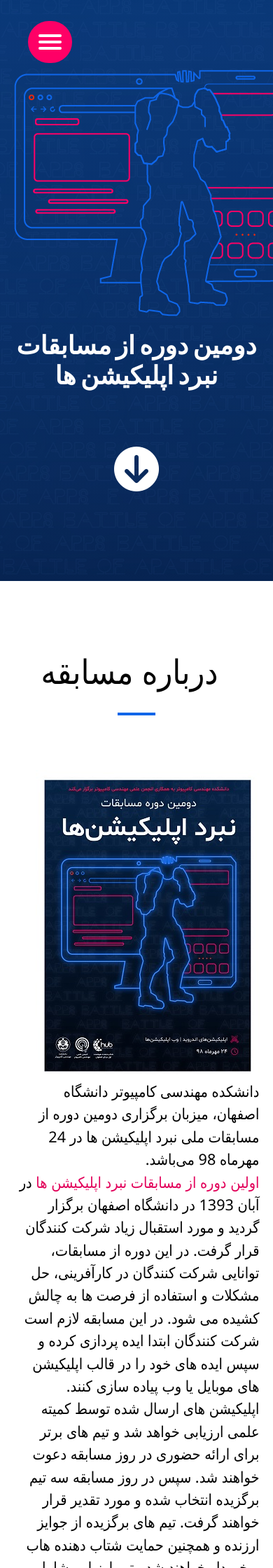
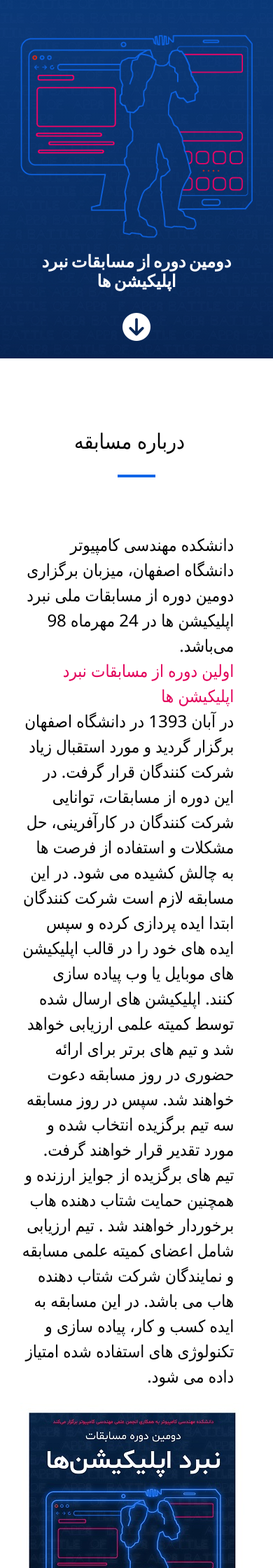
Before and after one commit to mmoallemi99/nabard_app, a Django app: page / in a window 390 px wide; the page is wider, and only the part inside the window is pictured. Shown: the top 2240 px of that part at 70% size. Run offline with Django 3.2, Linux system fonts and the light colour scheme; some libraries are stand-ins or nearby versions.

Commit message:
front updated

```diff
--- a/nabard/static/css/style.css
+++ b/nabard/static/css/style.css
@@ -20,34 +20,7 @@ body {
     background-color: #f2f3f4;
 }
 
-nav.navigation {
-    display: none;
-}
-
 /* navbar */
-
-#menuToggle {
-    display: block;
-    position: relative;
-    top: 50px;
-    left: 50px;
-    z-index: 1;
-}
-
-#menuToggle input {
-    display: block;
-    width: 40px;
-    height: 32px;
-    position: absolute;
-    top: -7px;
-    left: -5px;
-    cursor: pointer;
-    opacity: 0;
-    /* hide this */
-    z-index: 2;
-    /* and place it over the hamburger */
-    -webkit-touch-callout: none;
-}
 
 nav {
     width: 100%;
@@ -103,10 +77,6 @@ nav ul li a {
     font-weight: 700;
     text-decoration: none;
     color: white;
-}
-
-.clear-fix {
-    clear: both;
 }
 
 /* Header */
@@ -182,15 +152,18 @@ header #heading-link:hover {
     color: #e2005a;
 }
 
+/* Info Section */
+
 section#section-info {
     width: 100%;
     background-color: white;
     padding-top: 50px;
-    padding-bottom: 150px;
+    padding-bottom: 90px;
 }
 
 section#section-info .row {
     text-align: center;
+    display: flex;
 }
 
 section#section-info h2 {
@@ -205,12 +178,8 @@ section#section-info h2 {
     margin-top: 50px;
 }
 
-section#section-info {
-    position: relative;
-}
-
-section#section-info img {
-    float: right;
+section#section-info .info-image {
+    margin-top: 20px;
 }
 
 section#section-info p {
@@ -219,7 +188,7 @@ section#section-info p {
     font-weight: 400;
     line-height: 1.5;
     color: black;
-    padding-right: 32%;
+    padding-right: 8%;
     margin-top: 50px;
     text-align: right;
     box-sizing: border-box;
@@ -662,222 +618,69 @@ footer a {
 
 /* media queries */
 
+/* Large devices (desktops, less than 1200px) */
+
+@media (max-width: 1199.98px) {}
+
+/* Medium devices (tablets, less than 992px) */
+
+@media (max-width: 991.98px) {}
+
+/* Small devices (landscape phones, less than 768px) */
+
+@media (max-width: 767.98px) {}
+
 /* Extra small devices (portrait phones, less than 576px) */
 
 @media (max-width: 575.98px) {
-    section#portfolio ul li {
+    /* Navbar */
+    nav#navbar {
+        display: none;
+    }
+    /* Header */
+    header .row {
+        padding: 0;
+        padding-top: 50px;
+    }
+    header img {
         width: 100%;
     }
-}
-
-/* Small devices (landscape phones, less than 768px) */
-
-@media (max-width: 767.98px) {
-    section#services .service-items .item {
-        float: none;
+    header h1 {
+        font-size: 24px;
+    }
+    header #heading-link {
+        font-size: 40px;
+        margin-top: 0;
+    }
+    /* Info */
+    section#section-info h2 {
+        font-size: 30px;
+    }
+    section#section-info .row {
+        flex-basis: 100%;
+        flex-wrap: wrap;
+    }
+    section#section-info p {
+        font-size: 24px;
+    }
+    section#section-info .info-image img {
         width: 100%;
     }
-    section#services .row {
-        padding-bottom: 0;
+    /* Sponsors */
+    section#sponsors .container .sponsors-items {
+        flex-basis: 100%;
+        flex-wrap: wrap;
     }
-    section#services .service-items {
-        margin-bottom: 150px;
-    }
-}
-
-/* Medium devices (tablets, less than 992px) */
-
-@media (max-width: 991.98px) {
-    .container {
-        width: 95%;
-    }
-    #navbar {
-        display: none;
-    }
-    nav {
-        background-color: rgba(0, 0, 0, 0);
-        padding: 0;
-    }
-    /* Navbar */
-    nav.navigation {
-        display: block;
-        /* background-color: rgb(15, 102, 233);
-        height: 80px; */
-    }
-    #menuToggle {
-        display: block;
-        position: relative;
-        top: 30px;
-        left: 40px;
-        z-index: 1;
-        -webkit-user-select: none;
-        user-select: none;
-        background-color: #ff0066;
-        width: fit-content;
-        border: 10px solid #ff0066;
-        border-radius: 100px;
-        height: 40px;
-    }
-    #menuToggle input {
-        display: block;
-        width: 40px;
-        height: 32px;
-        position: absolute;
-        top: -7px;
-        left: -5px;
-        cursor: pointer;
-        opacity: 0;
-        /* hide this */
-        z-index: 2;
-        /* and place it over the hamburger */
-        -webkit-touch-callout: none;
-    }
-    /*
- * Just a quick hamburger
- */
-    #menuToggle span {
-        display: block;
-        width: 33px;
-        height: 4px;
-        margin: 5px;
-        position: relative;
-        background: white;
-        border-radius: 3px;
-        z-index: 1;
-        transform-origin: 4px 0px;
-        transition: transform 0.5s cubic-bezier(0.77, 0.2, 0.05, 1.0), background 0.5s cubic-bezier(0.77, 0.2, 0.05, 1.0), opacity 0.55s ease;
-    }
-    #menuToggle span:first-child {
-        transform-origin: 0% 0%;
-    }
-    #menuToggle span:nth-last-child(2) {
-        transform-origin: 0% 100%;
-    }
-    /*
- * Transform all the slices of hamburger
- * into a crossmark.
- */
-    #menuToggle input:checked~span {
-        opacity: 1;
-        transform: rotate(45deg) translate(-2px, -1px);
-        background: white;
-    }
-    /*
- * But let's hide the middle one.
- */
-    #menuToggle input:checked~span:nth-last-child(3) {
-        opacity: 0;
-        transform: rotate(0deg) scale(0.2, 0.2);
-    }
-    /*
- * Ohyeah and the last one should go the other direction
- */
-    #menuToggle input:checked~span:nth-last-child(2) {
-        transform: rotate(-45deg) translate(0, -1px);
-    }
-    /*
- * Make this absolute positioned
- * at the top left of the screen
- */
-    #menu {
-        position: fixed;
-        min-height: 1000vh;
-        width: 300px;
-        margin: -100px 0 0 -50px;
-        padding: 50px;
-        padding-top: 125px;
-        background: #ff0066;
-        list-style-type: none;
-        -webkit-font-smoothing: antialiased;
-        /* to stop flickering of text in safari */
-        transform-origin: 0% 0%;
-        transform: translate(-100%, 0);
-        transition: transform 0.5s cubic-bezier(0.77, 0.2, 0.05, 1.0);
-    }
-    #menu li {
-        display: block;
-        padding: 10px 0;
-        font-size: 22px;
-        color: white;
-    }
-    /*
- * And let's slide it in from the left
- */
-    #menuToggle input:checked~ul {
-        transform: none;
-    }
-    /* nav {
-        padding: 0;
-        background-color: rgb(15, 102, 233);
-    }
-    nav #nav-brand {
-        color: white;
-        width: 50%;
-        margin-top: 1%;
-        margin-left: 0;
-    }
-    nav button {
-        display: block;
-        box-sizing: border-box;
-        margin-bottom: 30px;
-        margin-top: 5%;
-        width: 40px;
-        height: 40px;
-        background: white;
-        color: lightgray;
-        border: 1px solid lightgray;
-        border-radius: 5px;
-        cursor: pointer;
-    }
-    nav button:focus {
-        outline: none;
-    }
-    nav ul {
-        display: none;
-    }
-    nav ul li {
-        display: block;
-    }
-    nav ul li {
-        padding: 5px 0;
-    }
-    nav ul li:last-child {
-        padding-bottom: 30px;
-    } */
-    /* Header */
-    header h1 {
-        font-size: 2.25rem;
-    }
-    header .row {
-        padding: 100px 0;
-    }
-    /* Information */
-    section#section-info p {
-        padding: 0;
-    }
-    /* Services */
-    section#services .service-items .item {
-        float: left;
-        width: 48%;
-    }
-    section#portfolio ul {
-        margin-top: 100px;
-    }
-    /* Portfolio */
-    section#portfolio ul li {
-        width: 50%;
+    section#sponsors .container .sponsors-items .item {
+        margin-top: 50px;
     }
     /* Contact */
-    section#contact p {
-        padding: 0;
+    section#contact h2 {
+        font-size: 30px;
     }
-}
-
-/* Large devices (desktops, less than 1200px) */
-
-@media (max-width: 1199.98px) {
-    .container {
-        width: 90%;
+    section#contact .contact-items ul {
+        flex-basis: 100%;
+        flex-wrap: wrap;
     }
 }
 
--- a/nabard/templates/index.html
+++ b/nabard/templates/index.html
@@ -16,17 +16,6 @@
 
     <body>
         <script>
-            // var prevScrollpos = window.pageYOffset;
-            // window.onscroll = function () {
-            //     var currentScrollPos = window.pageYOffset;
-            //     if (currentScrollPos > prevScrollpos + 100) {
-            //         document.getElementById("navbar").style.backgroundColor = "rgb(15, 102, 233)";
-            //     }
-            //     else {
-            //         document.getElementById("navbar").style.backgroundColor = "rgba(255, 255, 255,0)";
-            //     }
-            // }
-
             $(document).ready(function () {
                 $("a").on('click', function (event) {
                     if (this.hash !== "") {
@@ -44,49 +33,18 @@
         </script>
 
         <!-- Navbar -->
-        <nav class="navigation">
-            <div id="menuToggle">
-                <!--
-            A fake / hidden checkbox is used as click reciever,
-            so you can use the :checked selector on it.
-            -->
-                <input type="checkbox" />
-
-                <!--
-            Some spans to act as a hamburger.
-
-            They are acting like a real hamburger,
-            not that McDonalds stuff.
-            -->
-                <span style="margin-top: 9px;"></span>
-                <span></span>
-                <span></span>
-
-                <!--
-            Too bad the menu has to be inside of the button
-            but hey, it's pure CSS magic.
-            -->
-                <ul id="menu">
+        <nav id="navbar">
+            <div class="container">
+                <!-- <a href="#header" id="nav-brand">مسابقه نبرد اپلیکیشن ها</a> -->
+                <button><i class="fas fa-bars"></i></button>
+                <ul>
                     <li><a href="#contact-us">ارتباط با ما</a></li>
-                    <li><a href="#download">حامیان</a></li>
+                    <li><a href="#sponsors">حامیان</a></li>
                     <li><a href="#timetable">زمان بندی و ثبت نام</a></li>
                     <li><a href="#summary">توضیحات مسابقه</a></li>
                     <li><a href="#services">کمیته علمی و اجرایی</a></li>
                     <li><a href="#section-info">معرفی</a></li>
-                </ul>
-            </div>
-        </nav>
-        <nav id="navbar">
-            <div class="container">
-                <a href="#header" id="nav-brand">مسابقه نبرد اپلیکیشن ها</a>
-                <button><i class="fas fa-bars"></i></button>
-                <ul>
-                    <li><a href="#contact-us">ارتباط با ما</a></li>
-                    <li><a href="#download">حامیان</a></li>
-                    <li><a href="#timetable">زمان بندی و ثبت نام</a></li>
-                    <li><a href="#summary">توضیحات مسابقه</a></li>
-                    <li><a href="#services">کمیته علمی و اجرایی</a></li>
-                    <li><a href="#section-info">معرفی</a></li>
+	                <li><a href="#header" id="nav-brand">مسابقه نبرد اپلیکیشن ها</a></li>
                 </ul>
             </div>
         </nav>
@@ -113,7 +71,6 @@
                 <h2>درباره مسابقه</h2>
                 <span class="underline" style="margin-top: 0;"></span>
                 <div class="row">
-                    <img src="img/poster.jpg" alt="نبرد اپلیکیشن ها">
                     <!-- <span class="underline"></span> -->
                     <p id="info-p" dir="rtl">
                         دانشکده مهندسی کامپیوتر دانشگاه اصفهان، میزبان برگزاری دومین دوره از مسابقات ملی نبرد اپلیکیشن
@@ -138,10 +95,12 @@
                         سازی و تکنولوژی های استفاده شده امتیاز داده می شود.
                     </p>
                     <!-- <a href="#" id="info-link">GET STARTED!</a> -->
+	                <div class="info-image">
+                        <img src="{% static 'img/poster.jpg' %}" alt="نبرد اپلیکیشن ها">
+                    </div>
                 </div>
             </div>
         </section>
-        <div class="clear-fix"></div>
 
         <!-- staff -->
         <section id="services">
@@ -364,12 +323,12 @@
         </section>
 
         <!-- Sponsers -->
-        <section id="download">
+        <section id="sponsors">
             <div class="container">
                 <div class="row">
                     <h2>حامیان مسابقه</h2>
                     <!-- <a href="#" id="download-link">Download Now!</a> -->
-                    <div class="download-items">
+                    <div class="sponsors-items">
                         <div class="item">
                             <a href="http://comp.ui.ac.ir/"><img src="{% static 'img/uni.png' %}" alt=""></a>
                             <p>دانشکده مهندسی کامپیوتر</p>
@@ -391,12 +350,11 @@
         <section id="contact">
             <div class="container">
                 <div class="row">
+                                        <div class="title">
                         <h2>راه های ارتباط با ما</h2>
                         <span class="underline"></span>
-                    <!-- <p>
-                        Ready to start your next project with us? Give us a call or send us an email and we will get
-                        back to you as soon as possible!
-                    </p> -->
+                    </div>
+                    <div class="contact-items">
                         <ul>
                             <li>
                                 <i class="fas fa-phone"></i>
@@ -408,13 +366,18 @@
                             </li>
                             <li>
                                 <i class="fas fa-map-marked-alt"></i>
-                            <p>اصفهان، میدان آزادی، خیابان دانشگاه، دانشکده مهندسی کامپیوتر</p>
+                                <p>اصفهان، میدان آزادی، خیابان
+                                    دانشگاه،
+                                    دانشکده
+                                    مهندسی کامپیوتر
+                                </p>
                             </li>
                             <li>
                                 <i class="fab fa-telegram" style="padding-bottom: 20px"></i>
                                 <p>@shekoufehrahimi</p>
                             </li>
                         </ul>
+                    </div>
                 </div>
             </div>
         </section>
@@ -428,15 +391,14 @@
             </div>
         </footer>
         <script>
-            let btn_menu = document.querySelector('.fa-bars')
-            let menu = document.querySelector('nav ul')
-            btn_menu.addEventListener('click', () => {
-                if (menu.style.display === "block") {
-                    menu.style.display = "none";
+            function myFunction() {
+                var x = document.getElementById("myTopnav");
+                if (x.className === "topnav") {
+                    x.className += " responsive";
                 } else {
-                    menu.style.display = "block";
+                    x.className = "topnav";
                 }
-            })
+            }
         </script>
     </body>
 
```
Also changed, not shown: other parts of nabard/static/css/style.css (+30 -42 lines), nabard/templates/team_register.html (+10 -5 lines), nabard_app/settings.py (+5 -3 lines), 1 other file. Lines whose indentation alone changed are shown as unchanged.
